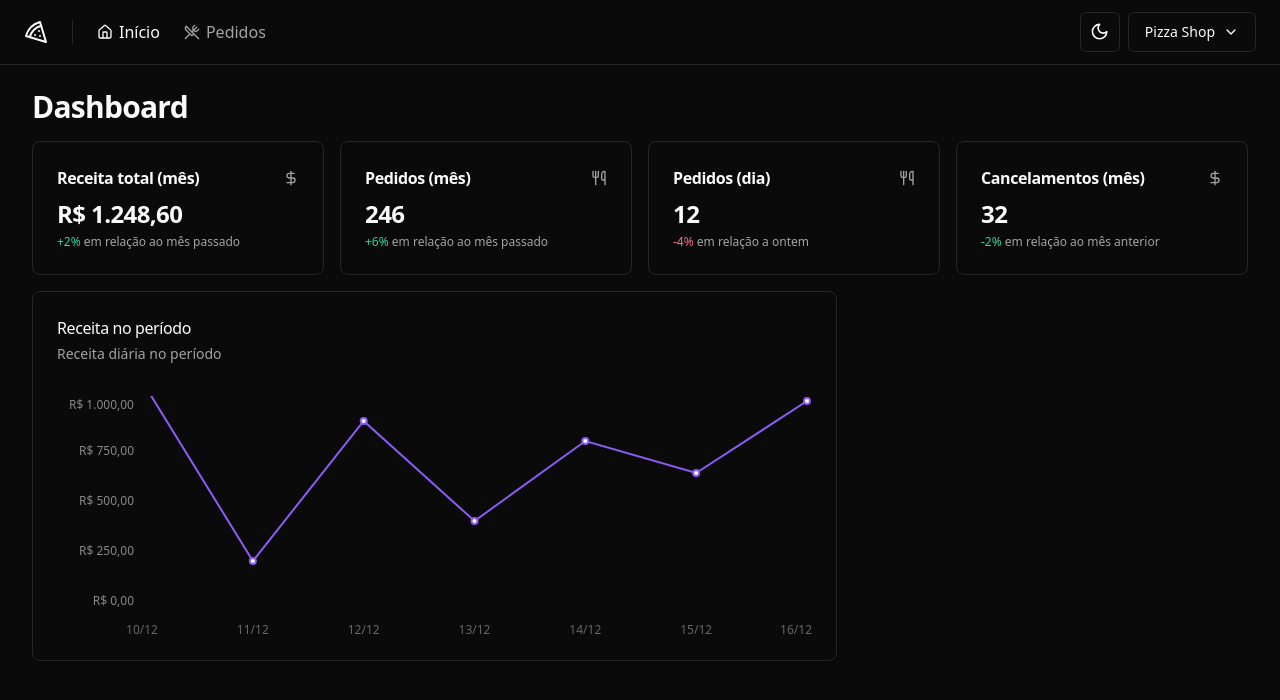
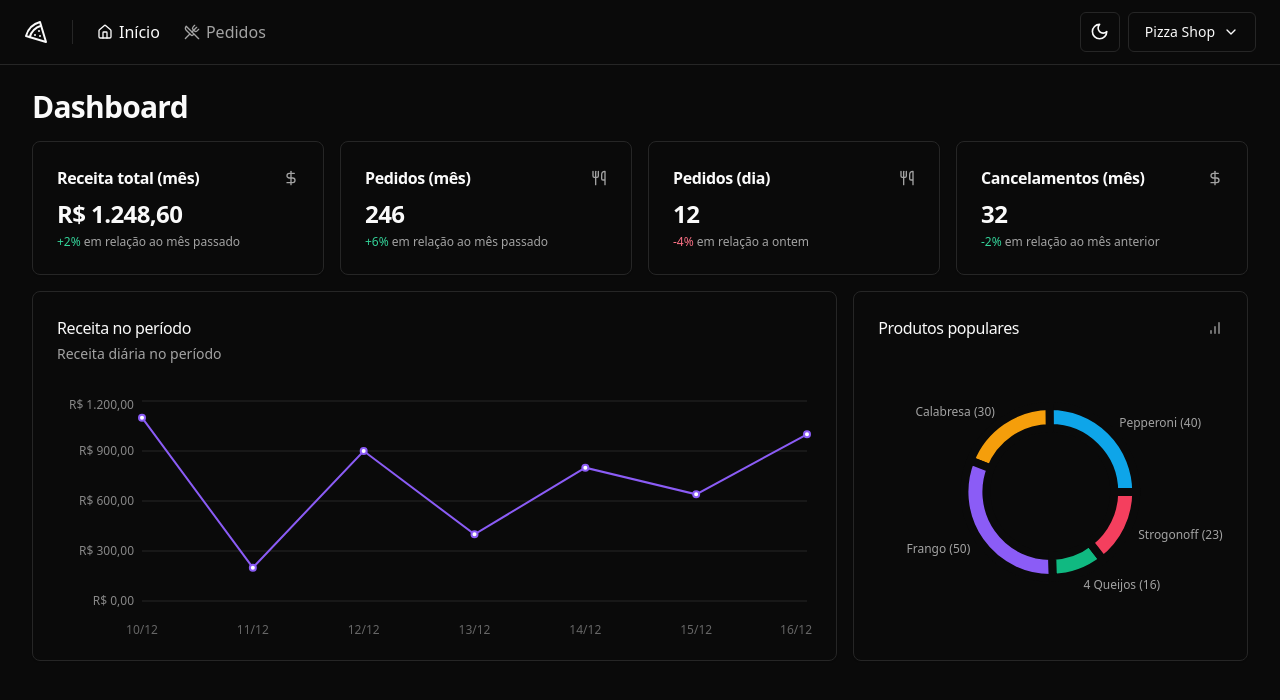
Before and after one commit to gustavorezin/react-pizzashop-ignite, a React (Vite) app: page / in a window 1280 px wide. Shown: the top 700 px of the page. Built offline with nearby package versions, Linux system fonts and the light colour scheme.

Commit message:
gráfico de produtos populares

```diff
--- a/src/pages/app/dashboard/dashboard.tsx
+++ b/src/pages/app/dashboard/dashboard.tsx
@@ -4,6 +4,7 @@
 import { DayOrdersAmountCard } from "./day-orders-amount-card";
 import { MonthCanceledOrdersAmountCard } from "./month-canceled-orders-amount-card";
 import { RevenueChart } from "./revenue-chart";
+import { PopularProductsChart } from "./popular-products-chart";
 
 export function Dashboard() {
   return (
@@ -21,6 +22,7 @@
 
         <div className="grid grid-cols-9 gap-4">
           <RevenueChart />
+          <PopularProductsChart />
         </div>
       </div>
     </>
--- /dev/null
+++ b/src/pages/app/dashboard/popular-products-chart.tsx
@@ -0,0 +1,94 @@
+import { Card, CardContent, CardHeader, CardTitle } from "@/components/ui/card";
+import { BarChart } from "lucide-react";
+
+import { Cell, Pie, PieChart, ResponsiveContainer } from "recharts";
+
+import colors from "tailwindcss/colors";
+
+const data = [
+  { product: "Pepperoni", amount: 40 },
+  { product: "Calabresa", amount: 30 },
+  { product: "Frango", amount: 50 },
+  { product: "4 Queijos", amount: 16 },
+  { product: "Strogonoff", amount: 23 },
+];
+
+const COLORS = [
+  colors.sky[500],
+  colors.amber[500],
+  colors.violet[500],
+  colors.emerald[500],
+  colors.rose[500],
+];
+
+export function PopularProductsChart() {
+  return (
+    <Card className="col-span-3">
+      <CardHeader className="pb-8">
+        <div className="flex items-center justify-between">
+          <CardTitle className="text-base font-medium">
+            Produtos populares
+          </CardTitle>
+          <BarChart className="h-4 w-4 text-muted-foreground" />
+        </div>
+      </CardHeader>
+
+      <CardContent>
+        <ResponsiveContainer width="100%" height={240}>
+          <PieChart style={{ fontSize: 12 }}>
+            <Pie
+              data={data}
+              dataKey="amount"
+              nameKey="product"
+              cx="50%"
+              cy="50%"
+              outerRadius={86}
+              innerRadius={64}
+              strokeWidth={8}
+              labelLine={false}
+              label={({
+                cx,
+                cy,
+                midAngle,
+                innerRadius,
+                outerRadius,
+                value,
+                index,
+              }) => {
+                const RADIAN = Math.PI / 180;
+                const radius = 12 + innerRadius + (outerRadius - innerRadius);
+                const x = cx + radius * Math.cos(-midAngle * RADIAN);
+                const y = cy + radius * Math.sin(-midAngle * RADIAN);
+
+                return (
+                  <text
+                    x={x}
+                    y={y}
+                    className="fill-muted-foreground text-xs"
+                    textAnchor={x > cx ? "start" : "end"}
+                    dominantBaseline="central"
+                  >
+                    {data[index].product.length > 12
+                      ? data[index].product.substring(0, 12).concat("...")
+                      : data[index].product}{" "}
+                    ({value})
+                  </text>
+                );
+              }}
+            >
+              {data.map((_, index) => {
+                return (
+                  <Cell
+                    key={`cell-${index}`}
+                    fill={COLORS[index]}
+                    className="stroke-background hover:opacity-80"
+                  />
+                );
+              })}
+            </Pie>
+          </PieChart>
+        </ResponsiveContainer>
+      </CardContent>
+    </Card>
+  );
+}
--- a/src/pages/app/dashboard/revenue-chart.tsx
+++ b/src/pages/app/dashboard/revenue-chart.tsx
@@ -7,25 +7,24 @@
 } from "@/components/ui/card";
 
 import {
+  CartesianGrid,
+  Line,
+  LineChart,
   ResponsiveContainer,
-  LineChart,
   XAxis,
   YAxis,
-  CartesianGrid,
-  Line,
-  Tooltip,
 } from "recharts";
 
 import colors from "tailwindcss/colors";
 
 const data = [
-  { date: "10/12", revenue: "1100" },
-  { date: "11/12", revenue: "200" },
-  { date: "12/12", revenue: "900" },
-  { date: "13/12", revenue: "400" },
-  { date: "14/12", revenue: "800" },
-  { date: "15/12", revenue: "640" },
-  { date: "16/12", revenue: "1000" },
+  { date: "10/12", revenue: 1100 },
+  { date: "11/12", revenue: 200 },
+  { date: "12/12", revenue: 900 },
+  { date: "13/12", revenue: 400 },
+  { date: "14/12", revenue: 800 },
+  { date: "15/12", revenue: 640 },
+  { date: "16/12", revenue: 1000 },
 ];
 
 export function RevenueChart() {
@@ -44,6 +43,7 @@
         <ResponsiveContainer width="100%" height={240}>
           <LineChart data={data} style={{ fontSize: 12 }}>
             <XAxis dataKey="date" axisLine={false} tickLine={false} dy={16} />
+
             <YAxis
               stroke="#888"
               axisLine={false}
@@ -56,6 +56,9 @@
                 })
               }
             />
+
+            <CartesianGrid vertical={false} className="stroke-muted" />
+
             <Line
               type="linear"
               strokeWidth={2}
```
